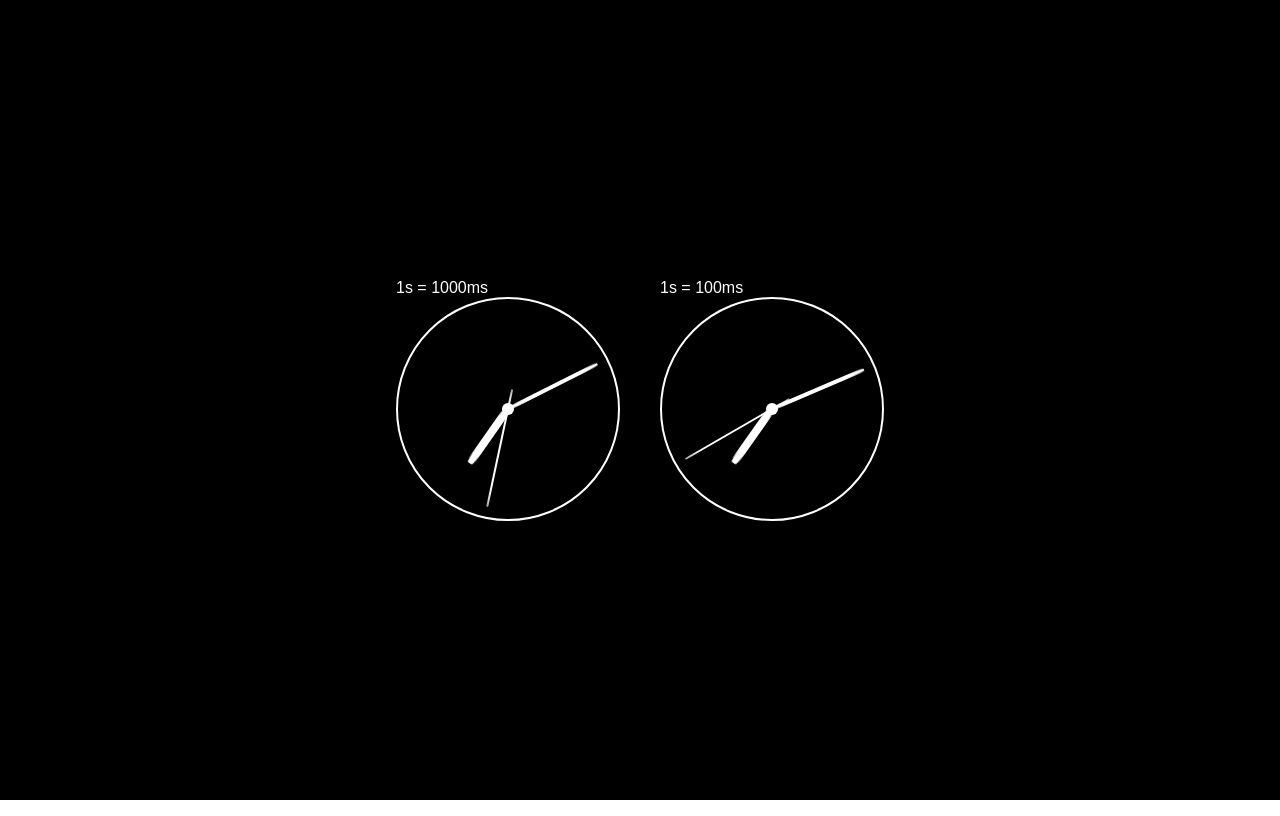
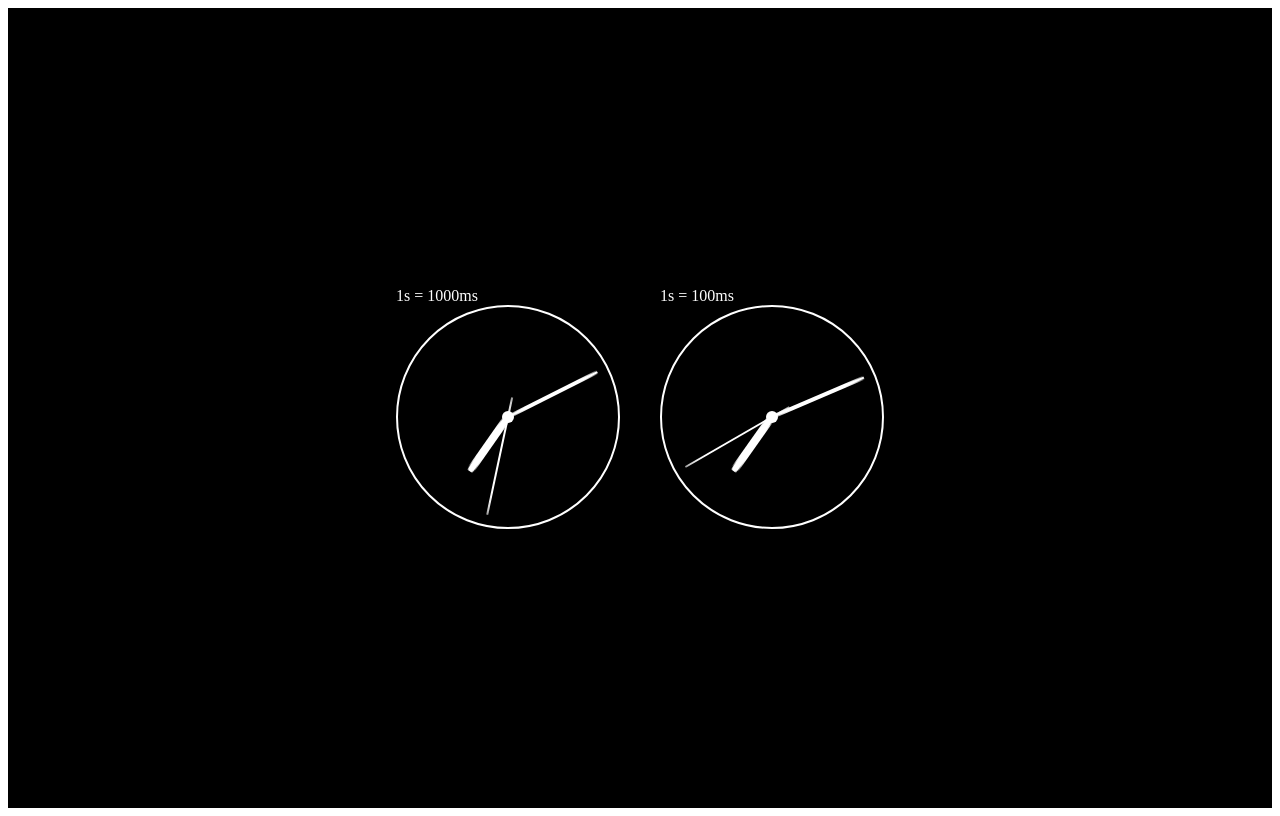
Before and after one commit to bezdonas/planet-clock, a React (Create React App) app: page / in a window 1280 px wide. Built offline with nearby package versions, Linux system fonts and the light colour scheme.

Commit message:
removed some unneeded files (#19)

```diff
--- a/src/index.css
+++ /dev/null
@@ -1,5 +0,0 @@
-body {
-  margin: 0;
-  padding: 0;
-  font-family: sans-serif;
-}
--- a/src/index.tsx
+++ b/src/index.tsx
@@ -1,7 +1,6 @@
 import * as React from 'react';
 import * as ReactDOM from 'react-dom';
 import App from './App';
-import './index.css';
 import registerServiceWorker from './registerServiceWorker';
 
 ReactDOM.render(<App />, document.getElementById('root') as HTMLElement);
```
Also changed, not shown: src/logo.svg (deleted).
